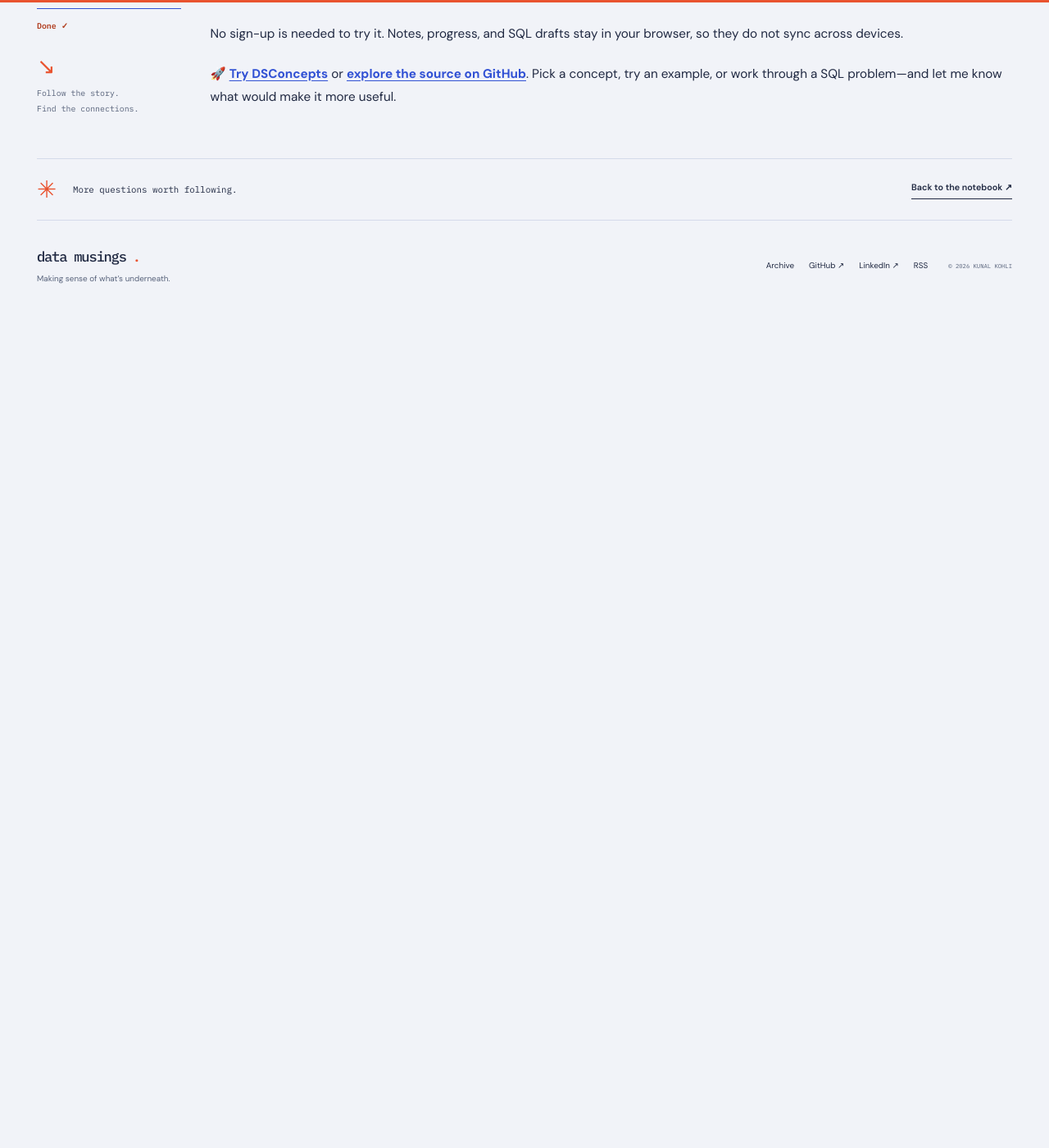
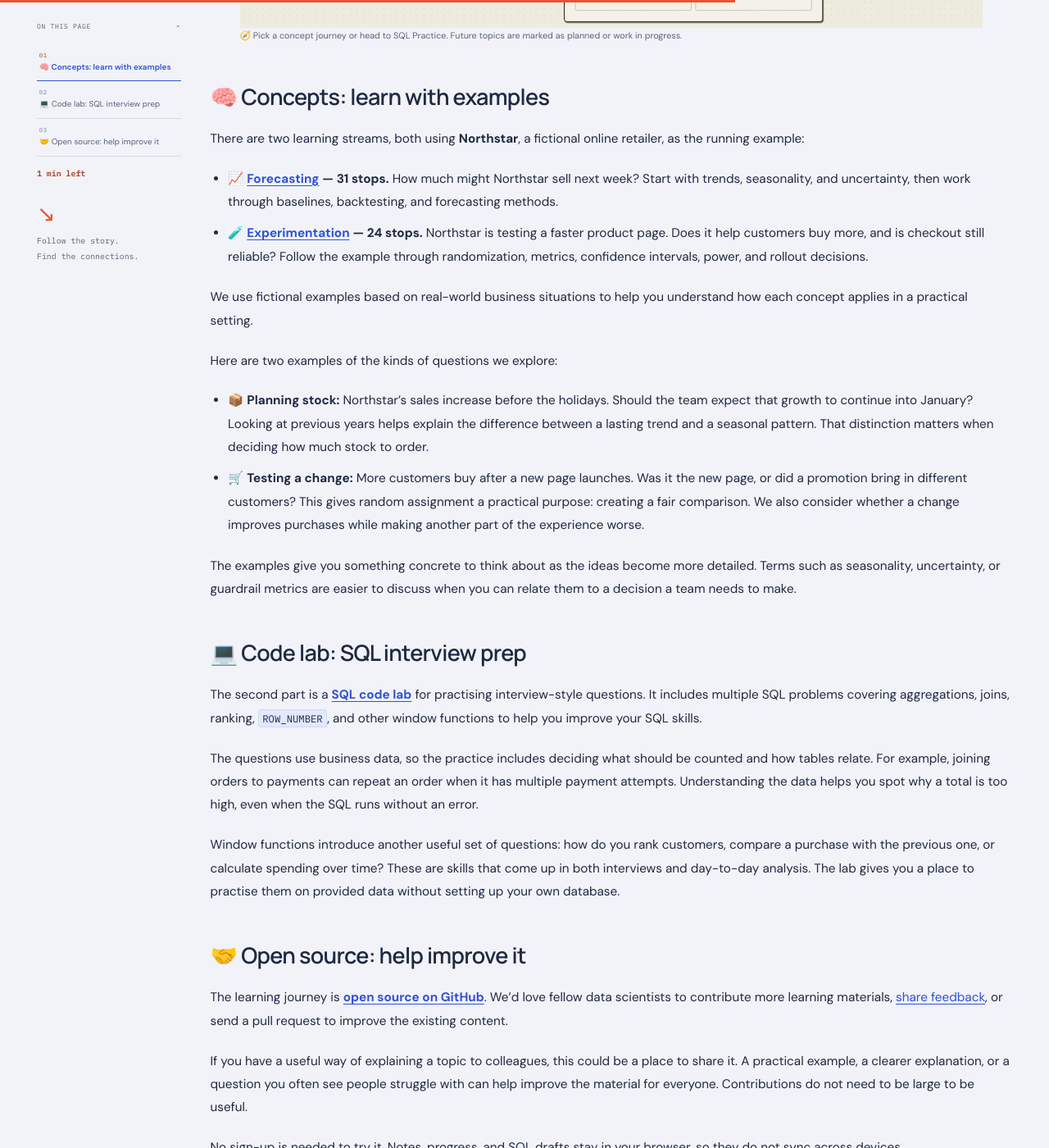
Before and after one commit to kunalkohli/kunalkohli.github.io, a Jekyll site: the page built from _posts/2026-11-11-dsconcepts-learning-journeys.md, in a window 1280 px wide and 1400 px high, scrolled down 1337 px. Shown: the whole window at 82% size. Built offline with Jekyll 4.4.1, drawn with Linux system fonts in a browser that asks for light colours; before the commit the page ends 1718 px from its top, so only the background shows below that; some of the changed text lies outside the part shown.

Commit message:
Expand DSConcepts examples and add a homepage overview screenshot

```diff
--- a/_posts/2026-11-11-dsconcepts-learning-journeys.md
+++ b/_posts/2026-11-11-dsconcepts-learning-journeys.md
@@ -10,12 +10,19 @@ published: true
 
 I built **[DSConcepts](https://dsconcepts.vercel.app)** to help people understand data science concepts through simple examples and hands-on practice. The goal was to build an app that explains concepts in an easy-to-follow way, with diagrams you can play with and questions to check your understanding.
 
+It is for people learning these topics for the first time, as well as data scientists looking for a refresher. I wanted a place where you could connect a statistical idea to a familiar business question and practise the skills alongside it.
+
 It currently has two parts:
 
 - 🧠 **Concepts:** learning journeys for forecasting and experimentation.
 - 💻 **Code lab:** SQL practice with a dataset, an editor, and exercises for interview prep.
 
 <!--more-->
+
+<figure>
+  <a href="{{ '/img/dsconcepts/homepage.jpg' | relative_url }}"><img src="{{ '/img/dsconcepts/homepage.jpg' | relative_url }}" alt="The DSConcepts homepage showing forecasting and experimentation journeys, SQL Practice, and clearly labelled work-in-progress or planned topics." width="2000" height="1315" loading="lazy"></a>
+  <figcaption>🧭 Pick a concept journey or head to SQL Practice. Future topics are marked as planned or work in progress.</figcaption>
+</figure>
 
 ## 🧠 Concepts: learn with examples
 
@@ -26,14 +33,27 @@ There are two learning streams, both using **Northstar**, a fictional online ret
 
 We use fictional examples based on real-world business situations to help you understand how each concept applies in a practical setting.
 
+Here are two examples of the kinds of questions we explore:
+
+- 📦 **Planning stock:** Northstar’s sales increase before the holidays. Should the team expect that growth to continue into January? Looking at previous years helps explain the difference between a lasting trend and a seasonal pattern. That distinction matters when deciding how much stock to order.
+- 🛒 **Testing a change:** More customers buy after a new page launches. Was it the new page, or did a promotion bring in different customers? This gives random assignment a practical purpose: creating a fair comparison. We also consider whether a change improves purchases while making another part of the experience worse.
+
+The examples give you something concrete to think about as the ideas become more detailed. Terms such as seasonality, uncertainty, or guardrail metrics are easier to discuss when you can relate them to a decision a team needs to make.
+
 ## 💻 Code lab: SQL interview prep
 
 The second part is a **[SQL code lab](https://dsconcepts.vercel.app/sql-practice)** for practising interview-style questions. It includes multiple SQL problems covering aggregations, joins, ranking, `ROW_NUMBER`, and other window functions to help you improve your SQL skills.
+
+The questions use business data, so the practice includes deciding what should be counted and how tables relate. For example, joining orders to payments can repeat an order when it has multiple payment attempts. Understanding the data helps you spot why a total is too high, even when the SQL runs without an error.
+
+Window functions introduce another useful set of questions: how do you rank customers, compare a purchase with the previous one, or calculate spending over time? These are skills that come up in both interviews and day-to-day analysis. The lab gives you a place to practise them on provided data without setting up your own database.
 
 ## 🤝 Open source: help improve it
 
 The learning journey is **[open source on GitHub](https://github.com/kunalkohli/stats_learning)**. We’d love fellow data scientists to contribute more learning materials, [share feedback](https://github.com/kunalkohli/stats_learning/issues), or send a pull request to improve the existing content.
 
+If you have a useful way of explaining a topic to colleagues, this could be a place to share it. A practical example, a clearer explanation, or a question you often see people struggle with can help improve the material for everyone. Contributions do not need to be large to be useful.
+
 No sign-up is needed to try it. Notes, progress, and SQL drafts stay in your browser, so they do not sync across devices.
 
 🚀 **[Try DSConcepts](https://dsconcepts.vercel.app)** or **[explore the source on GitHub](https://github.com/kunalkohli/stats_learning)**. Pick a concept, try an example, or work through a SQL problem—and let me know what would make it more useful.
```
Also changed, not shown: scripts/test-dsconcepts-post.cjs (+11 -3 lines), img/dsconcepts/homepage.jpg (added).
